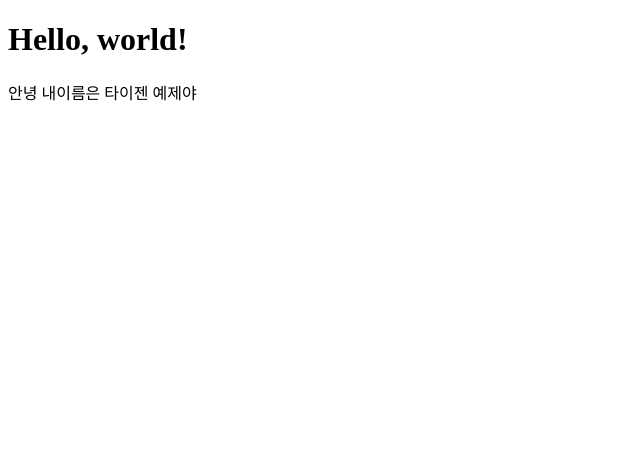
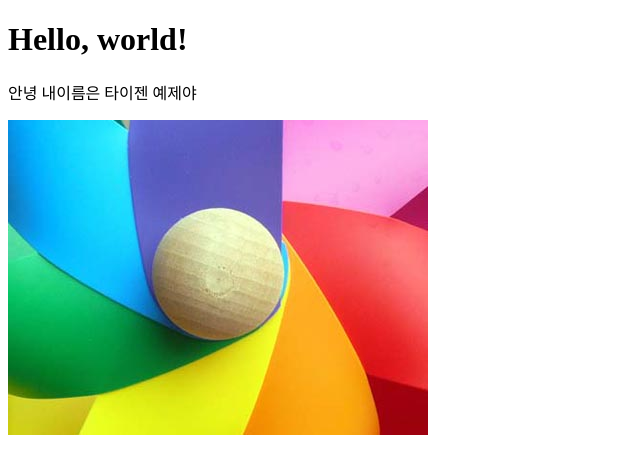
Before and after one commit to chsh611/chsh611.github.io, a plain HTML site: page index.html in a window 1280 px wide. Shown: the whole page, without its empty margins (0-640 px from the left). Drawn offline with Linux system fonts and the light colour scheme.

Commit message:
#1 구글에서 검색한 이미지를 추가

```diff
--- a/index.html
+++ b/index.html
@@ -1,11 +1,14 @@
 <!DOCTYPE html>
 <html>
 <head>
-    <title>최승희의 홈페이지에 도신걸 환영합니다!</title>
-    <script src="./main.js"></script>
+<title>최승희의 홈페이지에 도신걸 환영합니다!</title>
+<script src="./main.js"></script>
 </head>
 <body>
 	<h1>Hello, world!</h1>
 	<p>안녕 내이름은 타이젠 예제야</p>
+	<img src="./images/sample-4.jpg" style="width:420px; height:315px;"
+	alt="Sample image!" title="It's Sample Image.">
+
 </body>
 </html>
```
Also changed, not shown: images/sample-4.jpg (added).
